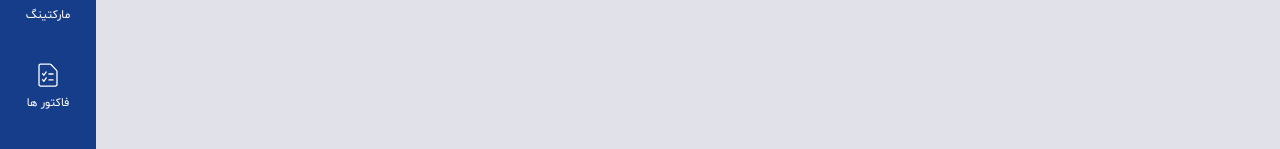
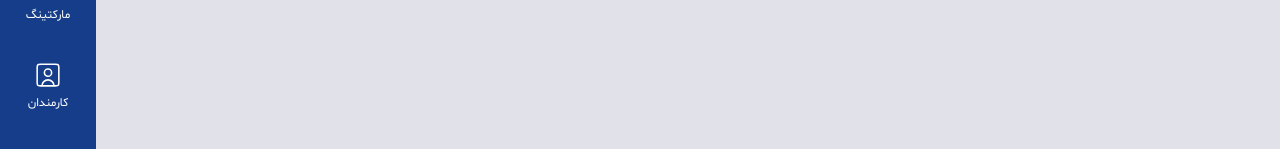
Before and after one commit to alirezzasarkar/customer-management-software, a React app: page /dashboard in a window 1280 px wide. Shown: the part 337-486 px from the top of the page. Built offline with nearby package versions, Linux system fonts and the light colour scheme; the HTML template or start-up script is replaced by a standard one.

Commit message:
fix: Sidebar.jsx

```diff
--- a/src/Components/Common/Sidebar.jsx
+++ b/src/Components/Common/Sidebar.jsx
@@ -35,16 +35,6 @@ const Sidebar = () => {
         subItems={[
           { label: "ثبت کمپین", to: "/dashboard/marketing/entry" },
           { label: "لیست کمپین ها", to: "/dashboard/marketing/list" },
-        ]}
-      />
-
-      <SidebarItem
-        to="/dashboard/contract/list"
-        icon="/src/Assets/Icons/Sidbar/contract.svg"
-        label="فاکتور ها"
-        subItems={[
-          { label: "ثبت فاکتور", to: "/dashboard/invoice/entry" },
-          { label: "لیست فاکتور ها", to: "/dashboard/invoice/list" },
         ]}
       />
 
```
